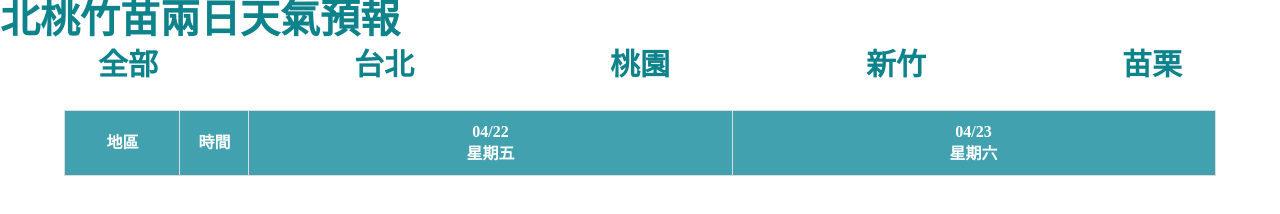
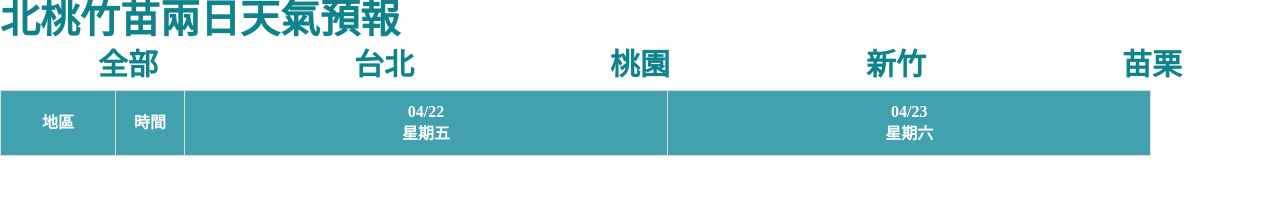
Before and after one commit to sh-tasi/WeatherReport14, a plain HTML site: page index.html in a window 1280 px wide. Drawn offline with Linux system fonts and the light colour scheme; no server answers.

Commit message:
miaoli css setting

```diff
--- a/css/Miaoli.css
+++ b/css/Miaoli.css
@@ -1,7 +1,6 @@
 #Miaoli > .m_title {
     font-size: 20px;
     text-align: center;
-    padding: 10px;
     color: #0F838C;
     font-weight: 2px;
 }
@@ -12,8 +11,6 @@
     border-radius: 8px;
     max-width: 95%;
     line-height: 22px;
-    margin-left: auto;
-    margin-right: auto;
 }
 
 #Miaoli > .m_table th,td {
```
